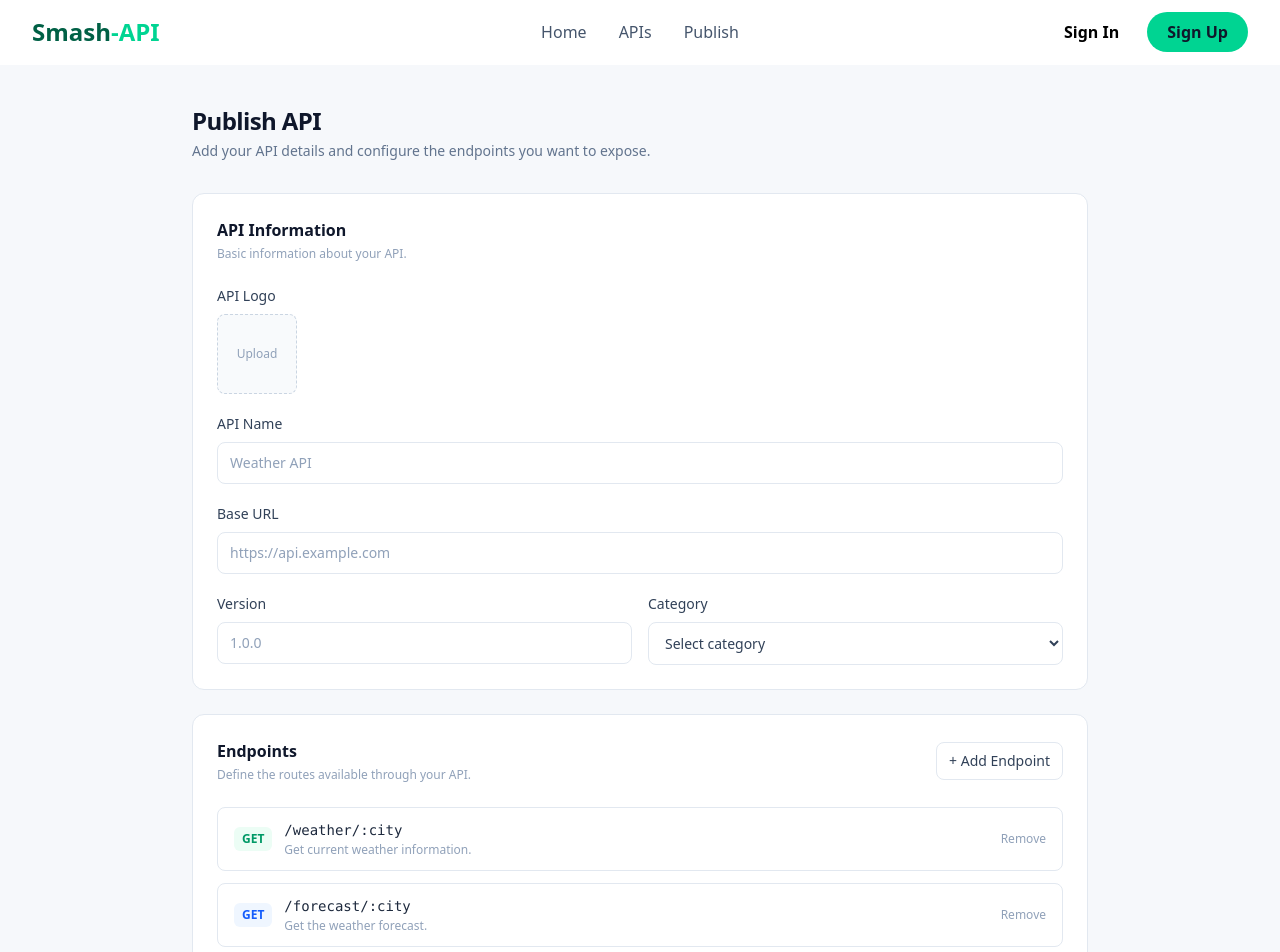
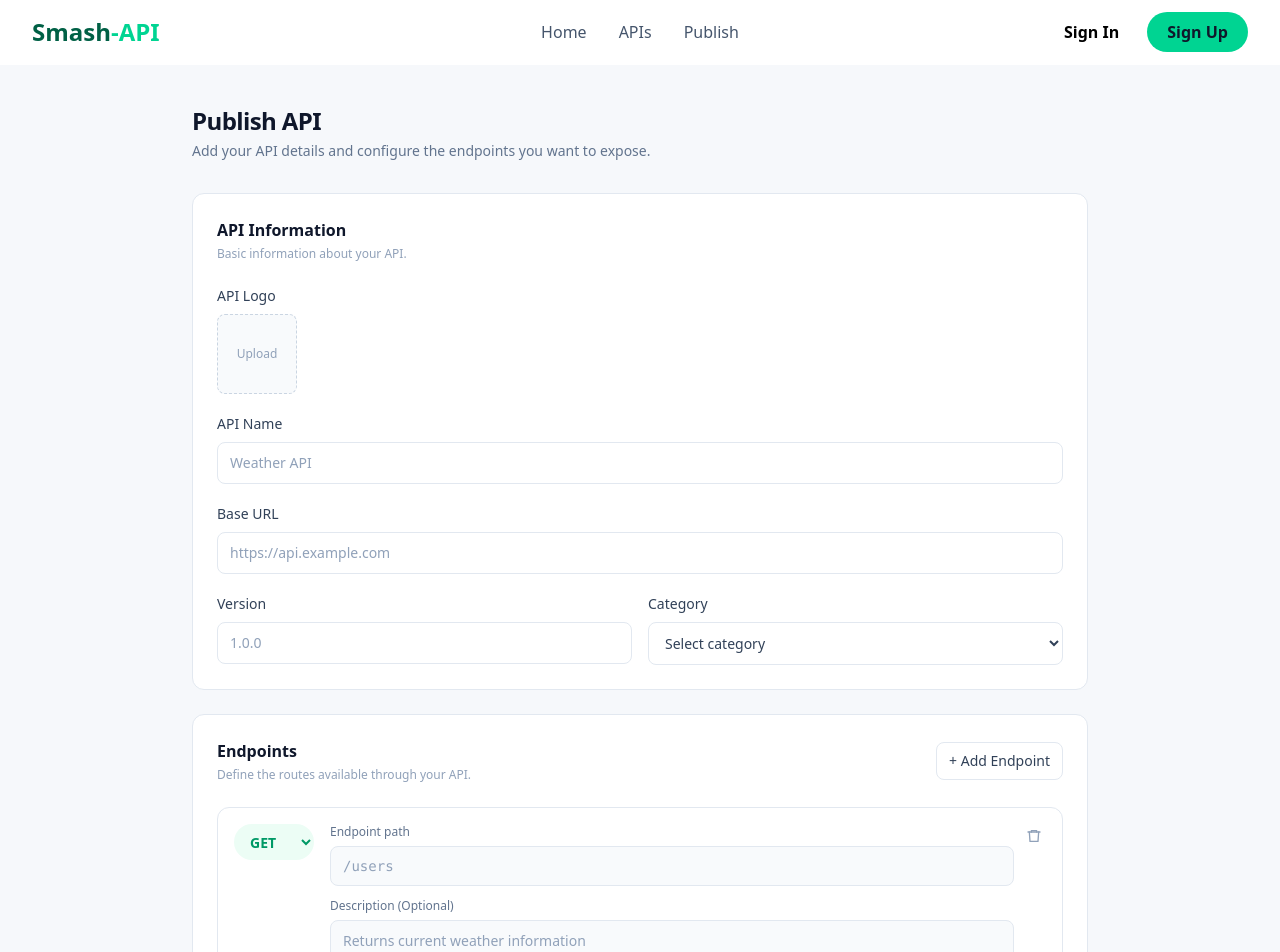
Before and after one commit to Nisarghere/API-frontend, a Next.js app: page /Publish in a window 1280 px wide. Shown: the top 952 px of the page. Built offline with nearby package versions, Linux system fonts and the light colour scheme.

Commit message:
Endpoints section updated

```diff
--- a/app/Publish/ApiPublish.tsx
+++ b/app/Publish/ApiPublish.tsx
@@ -112,48 +112,61 @@ const ApiPublish = () => {
                 </button>
               </div>
 
-              <div className="space-y-3">
-                <div className="flex items-center justify-between rounded-lg border border-slate-200 px-4 py-3">
-                  <div className="flex items-center gap-3">
-                    <span className="rounded-md bg-emerald-50 px-2 py-1 text-xs font-bold text-emerald-600">
-                      GET
-                    </span>
+              <div className="relative space-y-3">
+                <div className="group relative rounded-xl border border-slate-200 bg-white p-4 transition hover:border-slate-300">
+                  <div className="flex items-start gap-4 pr-8">
+                    <select className="h-9 w-20 shrink-0 cursor-pointer rounded-full border-0 bg-emerald-50 px-3 text-sm font-semibold text-emerald-600 outline-none">
+                      <option>GET</option>
+                      <option>POST</option>
+                      <option>PUT</option>
+                      <option>DELETE</option>
+                    </select>
 
-                    <div>
-                      <p className="font-mono text-sm font-medium text-slate-800">
-                        /weather/:city
-                      </p>
+                    <div className="min-w-0 flex-1 space-y-3">
+                      <div>
+                        <label className="mb-1.5 block text-xs font-medium text-slate-500">
+                          Endpoint path
+                        </label>
+                        <input
+                          type="text"
+                          placeholder="/users"
+                          className="h-10 w-full rounded-lg border border-slate-200 bg-slate-50 px-3 font-mono text-sm text-slate-700 outline-none transition placeholder:text-slate-400 focus:border-emerald-400 focus:bg-white focus:ring-2 focus:ring-emerald-50"
+                        />
+                      </div>
 
-                      <p className="mt-0.5 text-xs text-slate-400">
-                        Get current weather information.
-                      </p>
+                      <div>
+                        <label className="mb-1.5 block text-xs font-medium text-slate-500">
+                          Description (Optional)
+                        </label>
+                        <input
+                          type="text"
+                          placeholder="Returns current weather information"
+                          className="h-10 w-full rounded-lg border border-slate-200 bg-slate-50 px-3 text-sm text-slate-700 outline-none transition placeholder:text-slate-400 focus:border-emerald-400 focus:bg-white focus:ring-2 focus:ring-emerald-50"
+                        />
+                      </div>
                     </div>
                   </div>
 
-                  <button className="text-xs font-medium text-slate-400 hover:text-red-500">
-                    Remove
-                  </button>
-                </div>
-
-                <div className="flex items-center justify-between rounded-lg border border-slate-200 px-4 py-3">
-                  <div className="flex items-center gap-3">
-                    <span className="rounded-md bg-blue-50 px-2 py-1 text-xs font-bold text-blue-600">
-                      GET
-                    </span>
-
-                    <div>
-                      <p className="font-mono text-sm font-medium text-slate-800">
-                        /forecast/:city
-                      </p>
-
-                      <p className="mt-0.5 text-xs text-slate-400">
-                        Get the weather forecast.
-                      </p>
-                    </div>
-                  </div>
-
-                  <button className="text-xs font-medium text-slate-400 hover:text-red-500">
-                    Remove
+                  <button
+                    type="button"
+                    className="absolute right-3 top-3 flex h-8 w-8 items-center justify-center rounded-lg text-slate-400 transition hover:bg-red-50 hover:text-red-500"
+                    aria-label="Remove endpoint"
+                  >
+                    <svg
+                      xmlns="http://www.w3.org/2000/svg"
+                      width="16"
+                      height="16"
+                      viewBox="0 0 24 24"
+                      fill="none"
+                      stroke="currentColor"
+                      strokeWidth="2"
+                      strokeLinecap="round"
+                      strokeLinejoin="round"
+                    >
+                      <path d="M3 6h18" />
+                      <path d="M8 6V4h8v2" />
+                      <path d="M19 6l-1 14H6L5 6" />
+                    </svg>
                   </button>
                 </div>
               </div>
@@ -216,3 +229,8 @@ const ApiPublish = () => {
 };
 
 export default ApiPublish;
+{
+  /* <button className="text-xs font-medium text-slate-400 hover:text-red-500">
+                    Remove
+                  </button> */
+}
```
